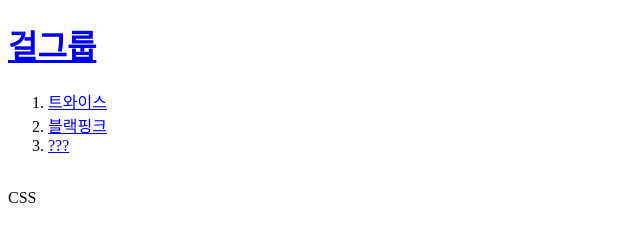
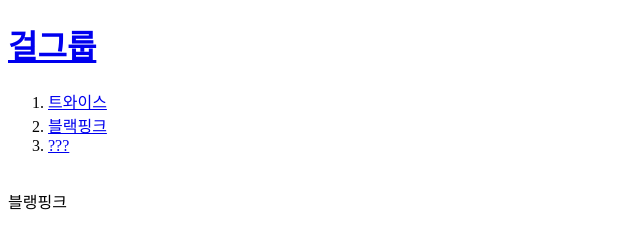
Before and after one commit to daedududae/daedu2, a plain HTML site: page 2.html in a window 1280 px wide. Shown: the full height of the page, 0-640 px from the left. Drawn offline with Linux system fonts and the light colour scheme.

Commit message:
v0.4
v0.4

```diff
--- a/2.html
+++ b/2.html
@@ -12,6 +12,6 @@
 <li><a href="3.html"> ???</a></li>
 </ol>
 <br>
-CSS
+블랭핑크
 </body>
 </html>
```
Also changed, not shown: 3.html (+1 -1 lines).
